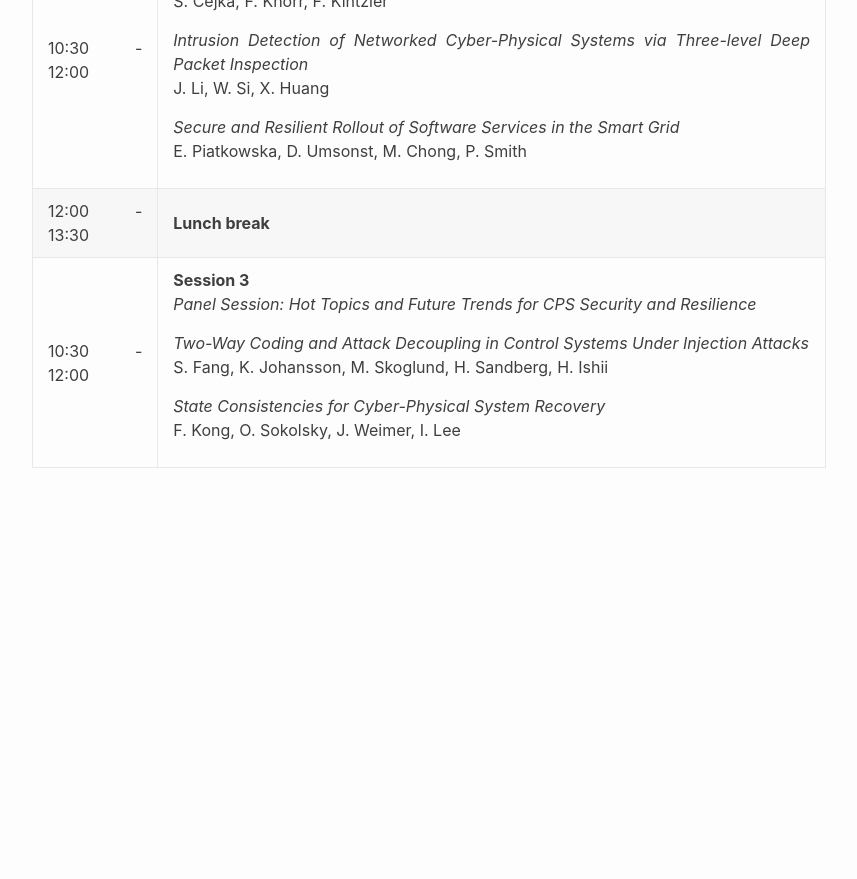
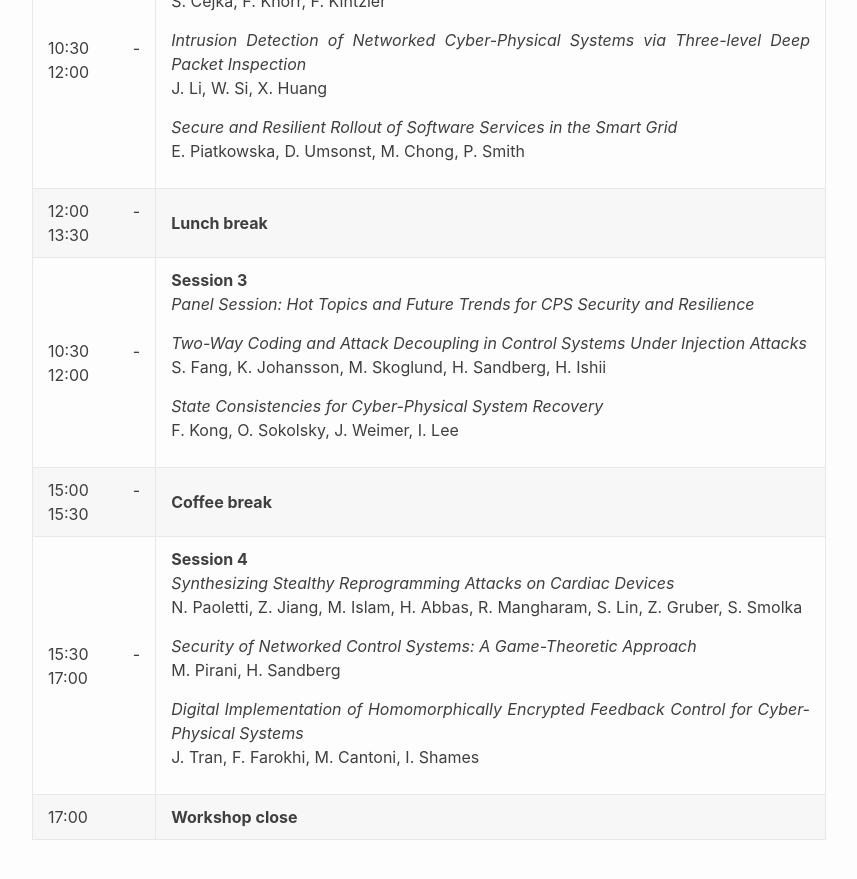
Before and after one commit to ait-csr/cps-sr, a Jekyll site: the page built from programme.md, in a window 1280 px wide and 900 px high, scrolled down 853 px. Shown: the top 879 px of the window, without its empty margins (211-1068 px from the left). Built offline with Jekyll 4.4.1, drawn with Linux system fonts in a browser that asks for light colours; before the commit the page ends 1381 px from its top, so only the background shows below that.

Commit message:
First complete draft of the agenda.

```diff
--- a/programme.md
+++ b/programme.md
@@ -71,4 +71,31 @@ The full-day workshop will take place on 15th April, 2019.
    </p>
    </td>
  </tr>
+ <tr>
+   <td>15:00 - 15:30</td>
+   <td>
+   <b>Coffee break</b>
+   </td>
+ </tr>
+ <tr>
+   <td>15:30 - 17:00</td>
+   <td>
+   <b>Session 4</b>
+   <p><em>Synthesizing Stealthy Reprogramming Attacks on Cardiac Devices</em><br>
+   N. Paoletti, Z. Jiang, M. Islam, H. Abbas, R. Mangharam, S. Lin, Z. Gruber, S. Smolka
+   </p>
+   <p><em>Security of Networked Control Systems: A Game-Theoretic Approach</em><br>
+   M. Pirani, H. Sandberg
+   </p>
+   <p><em>Digital Implementation of Homomorphically Encrypted Feedback Control for Cyber-Physical Systems</em><br>
+   J. Tran, F. Farokhi, M. Cantoni, I. Shames
+   </p>
+   </td>
+ </tr>
+ <tr>
+   <td>17:00</td>
+   <td>
+   <b>Workshop close</b>
+   </td>
+ </tr>
 </table>
```
